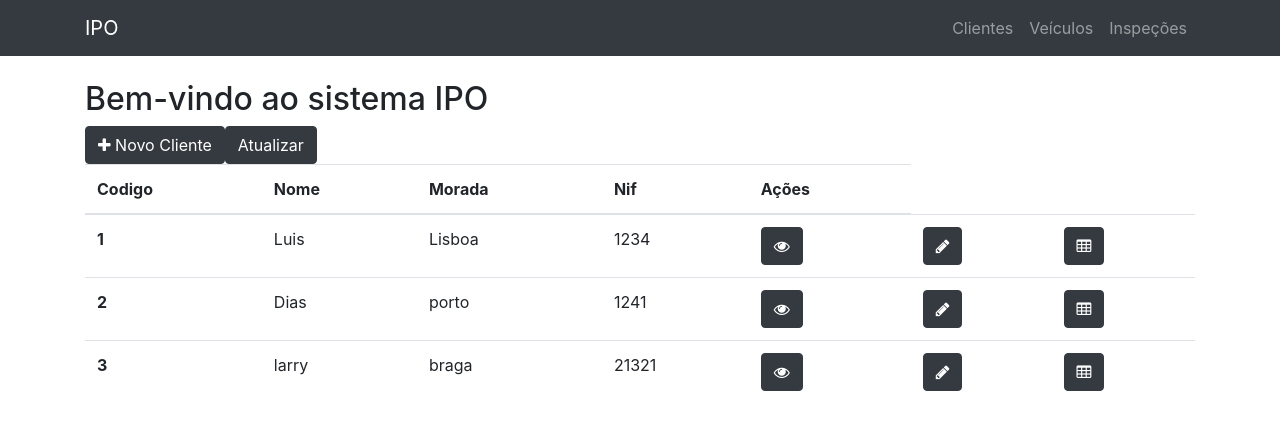
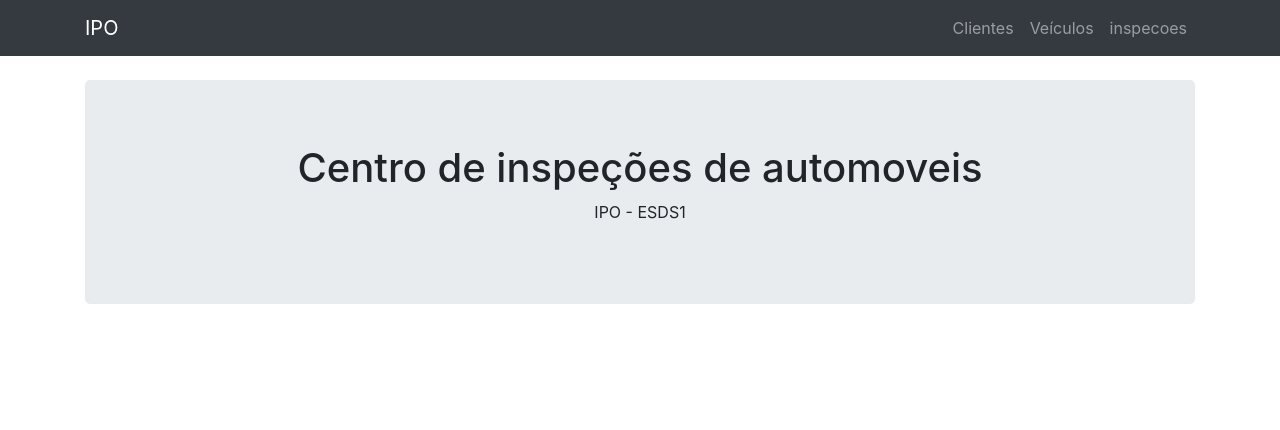
Before and after one commit to WR-commits/IPO, a React (Vite) app in the folder ipo/: page / in a window 1280 px wide. Shown: the top 430 px of the page. Built offline with nearby package versions, Linux system fonts and the light colour scheme.

Commit message:
comitadaaaa

```diff
--- a/ipo/src/App.jsx
+++ b/ipo/src/App.jsx
@@ -9,82 +9,103 @@ function App() {
           <div className="navbar-nav">
             <Link className="nav-link" to="/clientes">Clientes</Link>
             <Link className="nav-link" to="/veiculos">Veículos</Link>
-            <Link className="nav-link" to="/inspecoes">Inspeções</Link>
+            <Link className="nav-link" to="/inspecoes">inspecoes</Link>
           </div>
         </div>
       </nav>
       <div className="container mt-4">
-
         <Routes>
           <Route path="/" element={<Inicio />} />
           <Route path="/clientes" element={<ClientesList />} />
           <Route path="/veiculos" element={<VeiculosList />} />
           <Route path="/inspecoes" element={<InspecoesList />} />
         </Routes>
-
-        <div>
-<button className="btn btn-dark"><i className="fa fa-plus"></i> Novo Cliente</button>
-<button className="btn btn-dark"><i className="fa-pencli"></i> Atualizar</button>
-        </div>
-
-        <table class="table">
-          <thead>
-            <tr>
-              <th scope="col">Codigo</th>
-              <th scope="col">Nome</th>
-              <th scope="col">Morada</th>
-              <th scope="col">Nif</th>
-              <th scope="col">Ações</th>
-            </tr>
-          </thead>
-          <tbody>
-            <tr>
-              <th scope="row">1</th>
-              <td>Luis</td>
-              <td>Lisboa</td>
-              <td>1234</td>
-              <td><button className="btn btn-dark"><i className="fa fa-eye"></i></button></td>
-              <td><button className="btn btn-dark"><i className="fa fa-pencil"></i></button></td>
-              <td><button className="btn btn-dark"><i className="fa fa-table"></i></button></td>
-            </tr>
-            <tr>
-              <th scope="row">2</th>
-              <td>Dias</td>
-              <td>porto</td>
-              <td>1241</td>
-              <td><button className="btn btn-dark"><i className="fa fa-eye"></i></button></td>
-              <td><button className="btn btn-dark"><i className="fa fa-pencil"></i></button></td>
-              <td><button className="btn btn-dark"><i className="fa fa-table"></i></button></td>
-            </tr>
-            <tr>
-              <th scope="row">3</th>
-              <td>larry</td>
-              <td>braga</td>
-              <td>21321</td>
-              <td><button class="btn btn-dark"><i className="fa fa-eye"></i></button></td>
-              <td><button className="btn btn-dark"><i className="fa fa-pencil"></i></button></td>
-              <td><button className="btn btn-dark"><i className="fa fa-table"></i></button></td>
-            </tr>
-          </tbody>
-        </table>
       </div>
     </div>
   );
 }
 // Estas páginas serão criadas nas próximas etapas
 function Inicio() {
-  return (<h2>Bem-vindo ao sistema IPO</h2>);
+  return (
+    <div class="jumbotron">
+      <h1 class="text-center">Centro de inspeções de automoveis</h1>
+      <p class="text-center">IPO - ESDS1</p>
+
+    </div>
+
+  );
 }
+function ClientesList() {
+  return (
+    <div class="row g-3">
+      <div className="col-md-8">
+        <h2>Página de Clientes</h2>
+      </div>
+      <div className="col-md-4">
+        <button className="btn btn-secondary"><i className="fa fa-plus"></i> Novo Cliente</button>
+        <button className="btn btn-secondary"><i className="fa fa-refresh"></i> Atualizar Cliente</button>
+      </div>
 
-function ClientesList() {
-  return (<h2>Página de Clientes</h2>);
+
+        <table class="table table-striped">
+          <thead>
+            <tr>
+              <th>Codigo</th>
+              <th>Nome</th>
+              <th>Morada</th>
+              <th>NIF</th>
+              <th>Funções</th>
+            </tr>
+          </thead>
+          <tbody>
+            <tr>
+              <td></td>
+              <td></td>
+              <td></td>
+              <td></td>
+              <td>
+                <td><button className="btn btn-dark"><i className="fa fa-eye"></i></button></td>
+                <td><button className="btn btn-dark"><i className="fa fa-pencil"></i></button></td>
+                <td><button className="btn btn-dark"><i className="fa fa-table"></i></button></td>
+              </td>
+            </tr>
+            <tr>
+              <td></td>
+              <td></td>
+              <td></td>
+              <td></td>
+              <td>
+                <td><button className="btn btn-dark"><i className="fa fa-eye"></i></button></td>
+                <td><button className="btn btn-dark"><i className="fa fa-pencil"></i></button></td>
+                <td><button className="btn btn-dark"><i className="fa fa-table"></i></button></td>
+              </td>
+            </tr>
+            <tr>
+              <td></td>
+              <td></td>
+              <td> </td>
+              <td></td>
+              <td>
+                <td><button className="btn btn-dark"><i className="fa fa-eye"></i></button></td>
+                <td><button className="btn btn-dark"><i className="fa fa-pencil"></i></button></td>
+                <td><button className="btn btn-dark"><i className="fa fa-table"></i></button></td>
+              </td>
+            </tr>
+          </tbody>
+        </table>
+
+
+
+
+    </div>
+
+
+  );
 }
 function VeiculosList() {
   return (<h2>Página de Veículos</h2>);
 }
 function InspecoesList() {
-  return (<h2>Página de Inspecoes</h2>);
+  return (<h2>Página de Inspeções</h2>);
 }
-
-
 export default App
```
